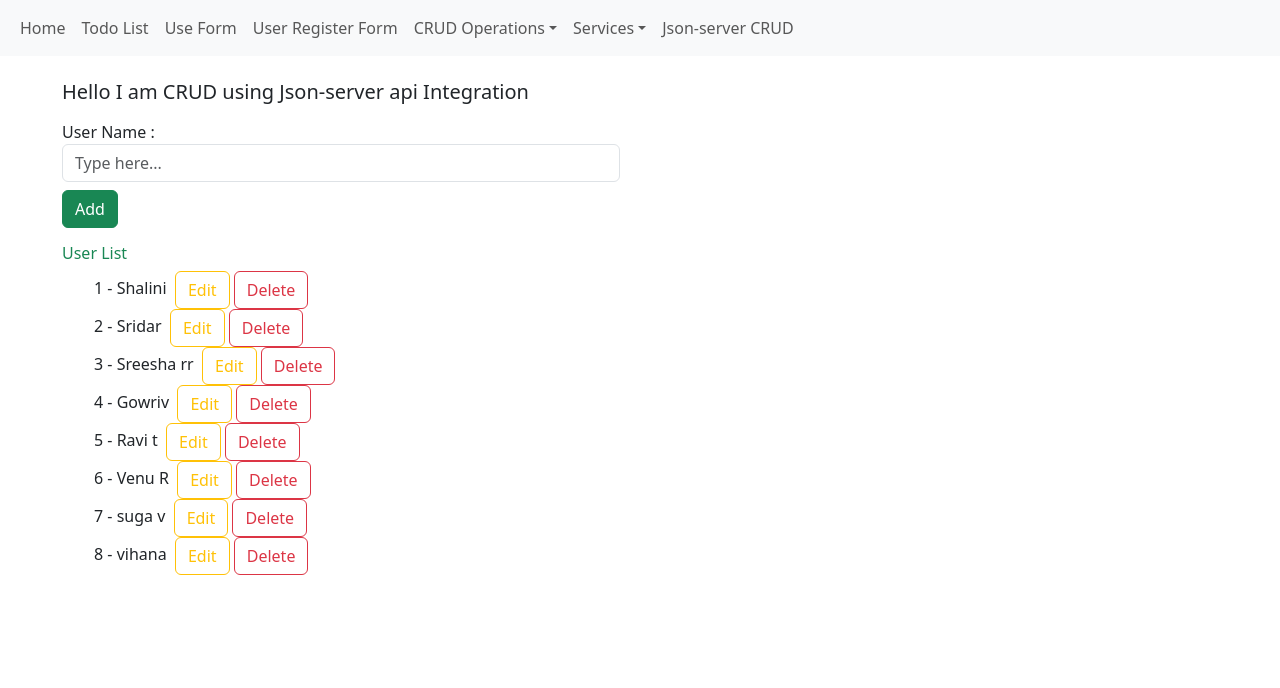
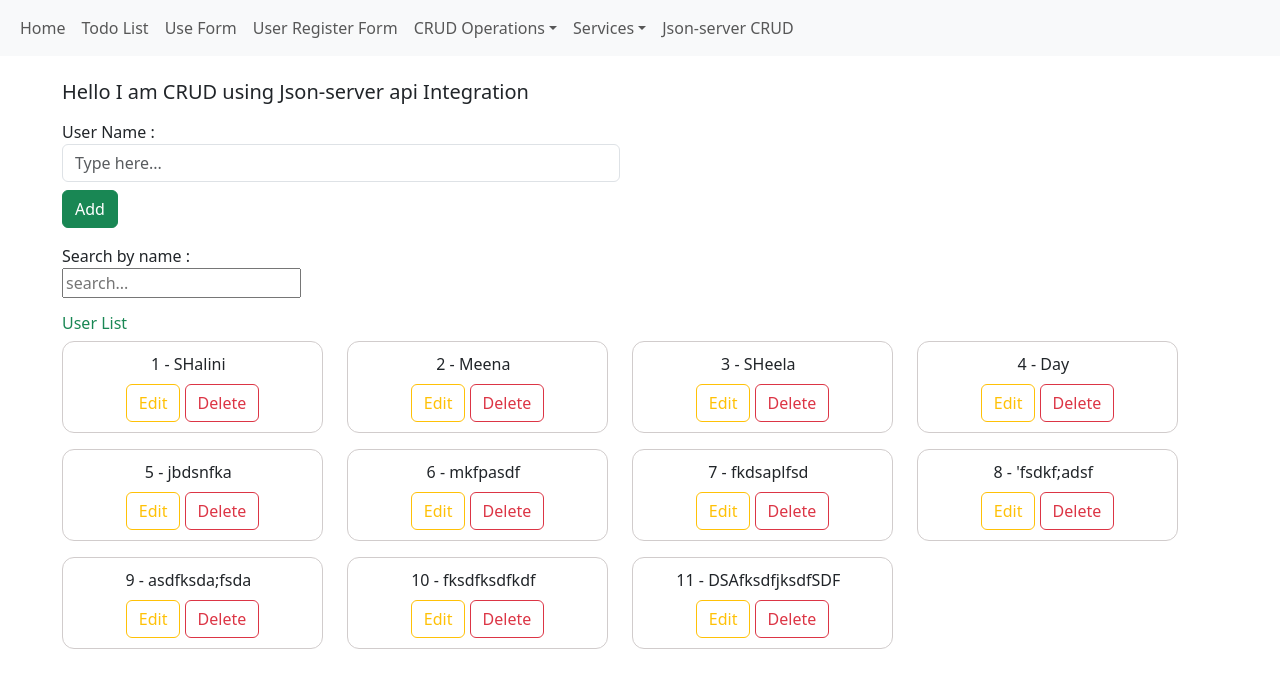
Before and after one commit to Shalini2517/ReactJs-Practice, a React (Vite) app: page /jsonApiCrud in a window 1280 px wide. Shown: the top 688 px of the page. Built offline with nearby package versions, Linux system fonts and the light colour scheme; data requests are answered from the project's data file.

Commit message:
to add search filter concept for users

```diff
--- a/db.json
+++ b/db.json
@@ -1,36 +1,48 @@
 {
   "users": [
     {
-      "name": "Shalini",
-      "id": "0965"
+      "id": "518d",
+      "name": "SHalini"
     },
     {
-      "id": "de4d",
-      "name": "Sridar"
+      "id": "4bd5",
+      "name": "Meena"
     },
     {
-      "name": "Sreesha rr",
-      "id": "8b00"
+      "id": "cf67",
+      "name": "SHeela"
     },
     {
-      "name": "Gowriv ",
-      "id": "feb0"
+      "id": "0ba9",
+      "name": "Day"
     },
     {
-      "name": "Ravi t",
-      "id": "5f35"
+      "id": "f440",
+      "name": "jbdsnfka"
     },
     {
-      "name": "Venu R",
-      "id": "c13c"
+      "id": "203a",
+      "name": "mkfpasdf"
     },
     {
-      "name": "suga v",
-      "id": "e317"
+      "id": "1e95",
+      "name": "fkdsaplfsd"
     },
     {
-      "id": "cbfe",
-      "name": "vihana"
+      "id": "e426",
+      "name": "'fsdkf;adsf"
+    },
+    {
+      "id": "4dfd",
+      "name": "asdfksda;fsda"
+    },
+    {
+      "id": "b216",
+      "name": "fksdfksdfkdf"
+    },
+    {
+      "name": "DSAfksdfjksdfSDF",
+      "id": "7dbf"
     }
   ]
 }
--- a/src/App.css
+++ b/src/App.css
@@ -39,3 +39,10 @@ font-size: small;
 .userLi{
     list-style: none !important;
 }
+
+.userCard{
+    border: 1px solid rgb(209, 204, 204);
+    border-radius: 12px;
+    padding: 10px;
+    text-align: center;
+}
--- a/src/jsonCrud/jsonApiCrud.jsx
+++ b/src/jsonCrud/jsonApiCrud.jsx
@@ -6,6 +6,9 @@ export const JsonApiCrud = () => {
   const [users, setUsers] = useState([]);
   const [loading, setLoading] = useState(true);
   const [catchErr, setCatchErr] = useState(null);
+
+  // serach input
+  const [search, setSearch] = useState("");
   const apiUrl = "http://localhost:5000/users";
 
   useEffect(() => {
@@ -92,6 +95,10 @@ export const JsonApiCrud = () => {
     setFormData(users.find((user) => user.id === userId).name);
   };
 
+  const searchData = users.filter((user) =>
+    user.name.toLowerCase().includes(search.toLowerCase())
+  );
+
   return (
     <>
       <h5 className="mb-3">
@@ -132,11 +139,30 @@ export const JsonApiCrud = () => {
           {catchErr && <p className="text-danger">{catchErr}</p>}
           {users.length > 0 ? (
             <>
+              <div className="mt-3">
+                <label htmlFor="searchName">Search by name : </label>
+                <br />
+                <input
+                  type="text"
+                  name="searchName"
+                  id="searchName"
+                  placeholder="search..."
+                  value={search}
+                  onChange={(e) => {
+                    setSearch(e.target.value);
+                  }}
+                />
+              </div>
               <h6 className="text-success mt-3">User List</h6>
-              <ul>
-                {users.map((user, index) => (
-                  <li key={user.id} className="userLi">
+
+              <div className="row">
+                {" "}
+                {searchData.length > 0 ? (
+                  searchData.map((user, index) => (
+                    <div key={user.id} className="userLi col-lg-3 mb-3">
+                      <div className="userCard">
                         {index + 1} - {user.name} &nbsp;
+                        <div className="d-flex justify-content-center align-items-center mt-2">
                           <button
                             className="btn btn-outline-warning"
                             onClick={() => editUser(user.id)}
@@ -152,9 +178,14 @@ export const JsonApiCrud = () => {
                           >
                             Delete
                           </button>
-                  </li>
-                ))}
-              </ul>
+                        </div>
+                      </div>
+                    </div>
+                  ))
+                ) : (
+                  <p>Search Item is not found</p>
+                )}
+              </div>
             </>
           ) : (
             <p>No Data Found</p>
```
Lines whose indentation alone changed are shown as unchanged.
